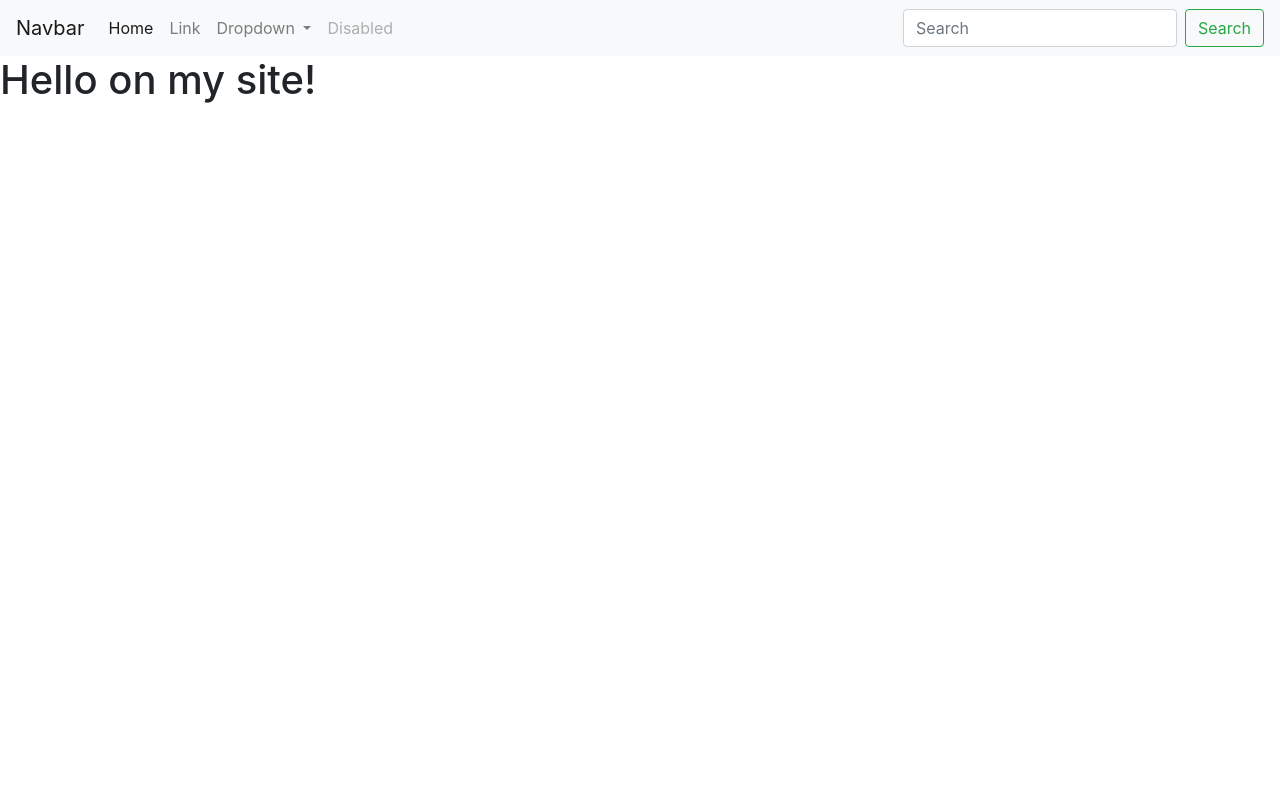
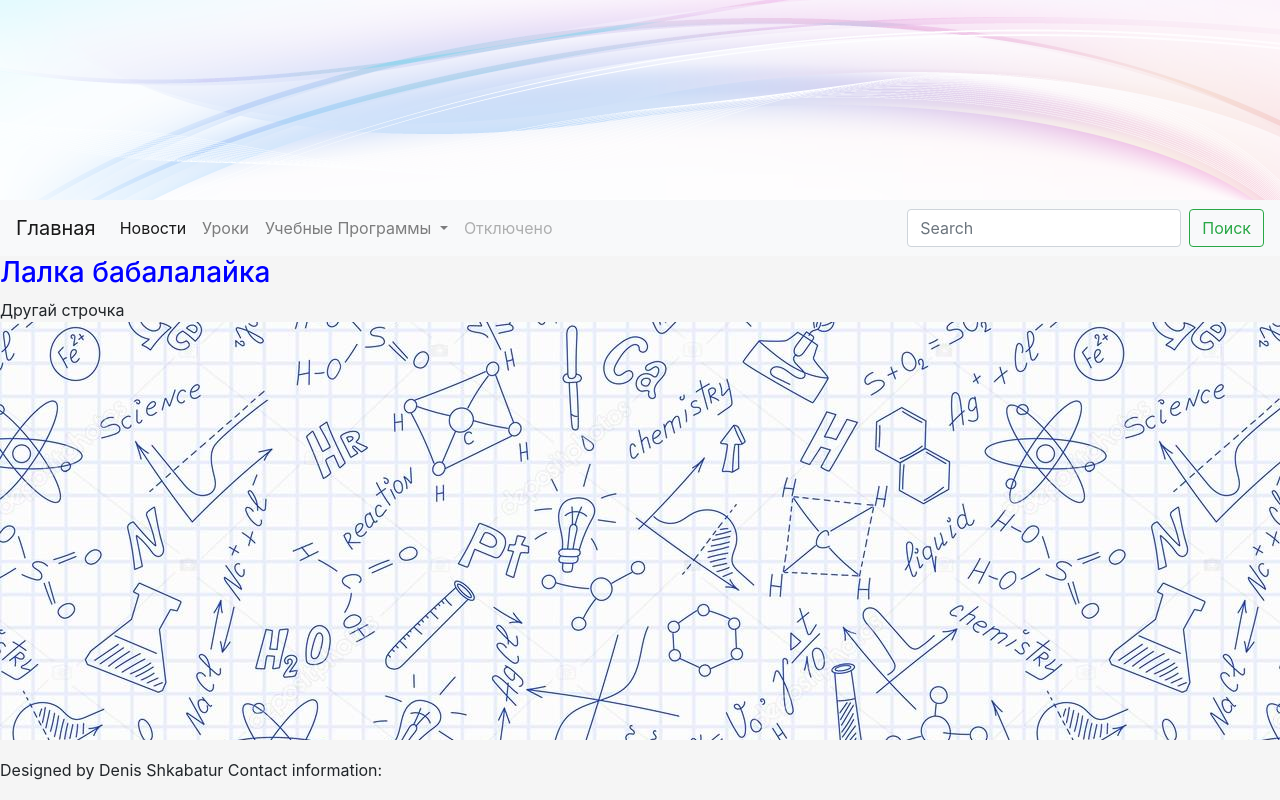
Before and after one commit to denis6705/kaygsite, a Django app: page / in a window 1280 px wide. Run offline with Django 3.2, Linux system fonts and the light colour scheme; some libraries are stand-ins or nearby versions.

Commit message:
work with background image

```diff
--- a/basesite/static/basesite/css/style.css
+++ b/basesite/static/basesite/css/style.css
@@ -1,5 +1,28 @@
 body {
+
     width : 1280px;
     margin-left : auto;
     margin-right : auto;
+    background-image: url('../img/back.jpg');
 }
+#page-header {
+    background-image: url('../img/header.jpg');
+}
+#content {
+    background-color: whitesmoke;
+    background-position: center bottom;
+
+}
+
+h3 {
+    color: blue;
+}
+
+.footer {
+    position: absolute;
+    bottom: 0;
+    width: 1280px;
+    height: 60px; /* Set the fixed height of the footer here */
+    line-height: 60px; /* Vertically center the text there */
+    background-color: #f5f5f5;
+  }
--- a/basesite/templates/basesite/base.html
+++ b/basesite/templates/basesite/base.html
@@ -14,49 +14,69 @@
 </head>
 
 <body>
+  {% block body %}
         <script src="https://code.jquery.com/jquery-3.3.1.slim.min.js" integrity="sha384-q8i/X+965DzO0rT7abK41JStQIAqVgRVzpbzo5smXKp4YfRvH+8abtTE1Pi6jizo" crossorigin="anonymous"></script>
         <script src="https://cdnjs.cloudflare.com/ajax/libs/popper.js/1.14.3/umd/popper.min.js" integrity="sha384-ZMP7rVo3mIykV+2+9J3UJ46jBk0WLaUAdn689aCwoqbBJiSnjAK/l8WvCWPIPm49" crossorigin="anonymous"></script>
         <script src="https://stackpath.bootstrapcdn.com/bootstrap/4.1.3/js/bootstrap.min.js" integrity="sha384-ChfqqxuZUCnJSK3+MXmPNIyE6ZbWh2IMqE241rYiqJxyMiZ6OW/JmZQ5stwEULTy" crossorigin="anonymous"></script>
+
+        {% block header %}
+        <header class="page-header">
+          <img src="{% static 'basesite/img/header.jpg' %}">
+        </header>
+        {% endblock %}
+
         {% block navbar %}
         <nav class="navbar navbar-expand-lg navbar-light bg-light">
 
-            <a class="navbar-brand" href="#">Navbar</a>
+            <a class="navbar-brand" href="#">Главная</a>
             <button class="navbar-toggler" type="button" data-toggle="collapse" data-target="#navbarSupportedContent" aria-controls="navbarSupportedContent" aria-expanded="false" aria-label="Toggle navigation">
               <span class="navbar-toggler-icon"></span>
             </button>
             <div class="collapse navbar-collapse" id="navbarSupportedContent">
               <ul class="navbar-nav mr-auto">
                 <li class="nav-item active">
-                  <a class="nav-link" href="#">Home <span class="sr-only">(current)</span></a>
+                  <a class="nav-link" href="#">Новости <span class="sr-only">(current)</span></a>
                 </li>
                 <li class="nav-item">
-                  <a class="nav-link" href="#">Link</a>
+                  <a class="nav-link" href="#">Уроки</a>
                 </li>
                 <li class="nav-item dropdown">
                   <a class="nav-link dropdown-toggle" href="#" id="navbarDropdown" role="button" data-toggle="dropdown" aria-haspopup="true" aria-expanded="false">
-                    Dropdown
+                    Учебные Программы
                   </a>
                   <div class="dropdown-menu" aria-labelledby="navbarDropdown">
-                    <a class="dropdown-item" href="#">Action</a>
-                    <a class="dropdown-item" href="#">Another action</a>
+                    <a class="dropdown-item" href="#"> Первый класс</a>
+                    <a class="dropdown-item" href="#">Второй класс</a>
                     <div class="dropdown-divider"></div>
-                    <a class="dropdown-item" href="#">Something else here</a>
+                    <a class="dropdown-item" href="#">Чёто ещё</a>
                   </div>
                 </li>
                 <li class="nav-item">
-                  <a class="nav-link disabled" href="#">Disabled</a>
+                  <a class="nav-link disabled" href="#">Отключено</a>
                 </li>
               </ul>
               <form class="form-inline my-2 my-lg-0">
                 <input class="form-control mr-sm-2" type="search" placeholder="Search" aria-label="Search">
-                <button class="btn btn-outline-success my-2 my-sm-0" type="submit">Search</button>
+                <button class="btn btn-outline-success my-2 my-sm-0" type="submit">Поиск</button>
               </form>
             </div>
           </nav>
           {% endblock %}
-    {% block body %}
-    <h1> Hello on my site! </h1>
-    {% endblock %}
+
+          <div id="content">
+          {% block content %}
+            <h3> Лалка бабалалайка </h3>
+            <p> Другай строчка</p>
+            <tr></tr>
+          {% endblock %}
+          </div>
+
+          <footer class="footer">
+            {% block footer %}
+            <p>Designed by Denis Shkabatur              Contact information: <a href="mailto:denis6705@gmail.com">
+            {% endblock %}
+          </footer>
+{% endblock %}
 </body>
 
 {% endblock %}
```
Also changed, not shown: basesite/static/basesite/img/back.jpg (added), basesite/static/basesite/img/header.jpg (added).
